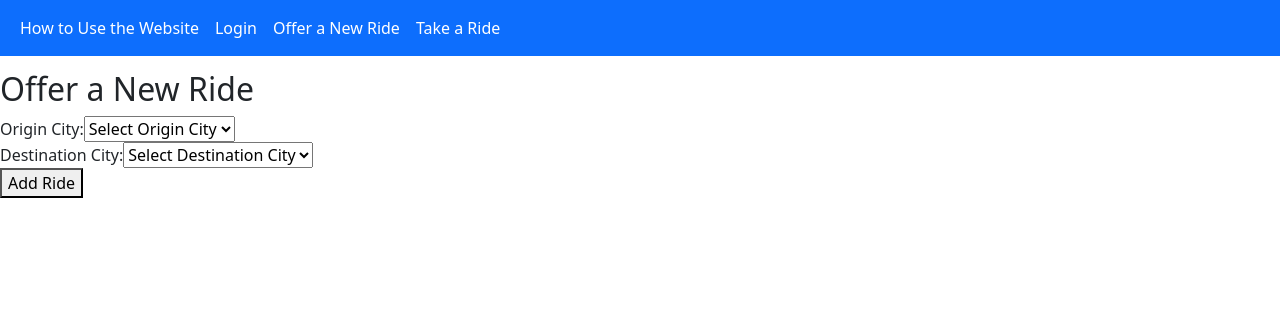
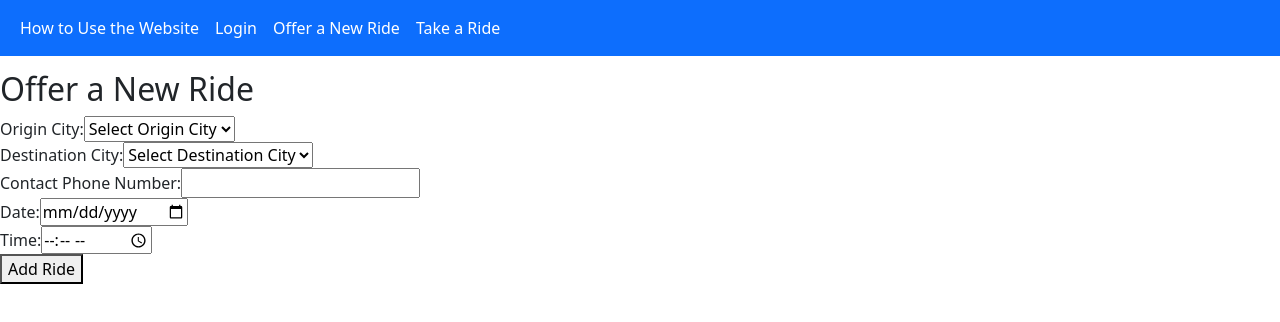
Before and after one commit to nadavpeled1/hitchhiking-react-app, a React (Vite) app: page /offer-ride in a window 1280 px wide. Shown: the top 322 px of the page. Built offline with nearby package versions, Linux system fonts and the light colour scheme; the HTML template or start-up script is replaced by a standard one.

Commit message:
added date and time to the New Ride adding, TODO: implemnt in the Take ride

```diff
--- a/src/App.tsx
+++ b/src/App.tsx
@@ -5,7 +5,6 @@ import HowToUse from "./pages/HowToUse";
 import OfferRide from "./pages/OfferRide";
 import TakeRide from "./pages/TakeRide";
 import Login from "./pages/Login";
-// Import Bootstrap's JavaScript and CSS
 import "bootstrap/dist/js/bootstrap.bundle.min.js"; // Ensure this is the right path
 
 const App: React.FC = () => {
@@ -20,17 +19,29 @@ const App: React.FC = () => {
       destination: string;
       seats: number;
       passengers: number;
+      contact: string;
+      date: string;
+      time: string;
     }[]
   >([]);
 
   // Function to add a ride
-  const addRide = (origin: string, destination: string) => {
+  const addRide = (
+    origin: string,
+    destination: string,
+    contact: string,
+    date: string,
+    time: string
+  ) => {
     const newRide = {
       id: rides.length + 1,
       origin: origin,
       destination: destination,
       seats: Math.floor(Math.random() * 4) + 1, // driver + 1...4
       passengers: 0,
+      contact: contact,
+      date: date,
+      time: time,
     };
     setRides([...rides, newRide]);
   };
--- a/src/pages/OfferRide.tsx
+++ b/src/pages/OfferRide.tsx
@@ -1,13 +1,16 @@
 import React, { useState } from "react";
 
 interface OfferRideProps {
-  addRide: (origin: string, destination: string) => void;
+  addRide: (origin: string, destination: string, contact: string) => void;
 }
 
 const OfferRide: React.FC<OfferRideProps> = ({ addRide: addRide }) => {
   // State for form inputs
   const [origin, setOrigin] = useState<string>(""); // State for origin city
   const [destination, setDestination] = useState<string>(""); // State for destination city
+  const [contact, setContact] = useState<string>(""); // State for contact phone number
+  const [date, setDate] = useState<string>(""); // State for date
+  const [time, setTime] = useState<string>(""); // State for time
 
   // List of cities
   const cities = ["Beer Sheva", "Tel Aviv", "Haifa", "Jerusalem"];
@@ -16,17 +19,20 @@ const OfferRide: React.FC<OfferRideProps> = ({ addRide: addRide }) => {
   const handleSubmit = (e: React.FormEvent) => {
     e.preventDefault();
     // Call the function to add a new ride with selected origin and destination
-    addRide(origin, destination);
+    addRide(origin, destination, contact);
   };
 
   return (
     <div>
       <h2>Offer a New Ride</h2>
       <form onSubmit={handleSubmit}>
-        {/* Dropdown for Origin City */}
         <label>
           Origin City:
-          <select value={origin} onChange={(e) => setOrigin(e.target.value)}>
+          <select
+            value={origin}
+            onChange={(e) => setOrigin(e.target.value)}
+            required
+          >
             <option value="" disabled>
               Select Origin City
             </option>
@@ -38,12 +44,12 @@ const OfferRide: React.FC<OfferRideProps> = ({ addRide: addRide }) => {
           </select>
         </label>
         <br />
-        {/* Dropdown for Destination City */}
         <label>
           Destination City:
           <select
             value={destination}
             onChange={(e) => setDestination(e.target.value)}
+            required
           >
             <option value="" disabled>
               Select Destination City
@@ -55,6 +61,38 @@ const OfferRide: React.FC<OfferRideProps> = ({ addRide: addRide }) => {
             ))}
           </select>
         </label>
+        <br />
+        <label>
+          Contact Phone Number:
+          <input
+            type="text"
+            required
+            value={contact}
+            onChange={(e) => setContact(e.target.value)}
+          />
+        </label>
+        <br />
+        {/* Date */}
+        <label>
+          Date:
+          <input
+            type="date"
+            required
+            value={date}
+            onChange={(e) => setDate(e.target.value)}
+          />
+        </label>
+        <br />
+        {/* Time */}
+        <label>
+          Time:
+          <input
+            type="time"
+            required
+            value={time}
+            onChange={(e) => setTime(e.target.value)}
+          />
+        </label>
 
         {/* Submit Button */}
         <br />
```
